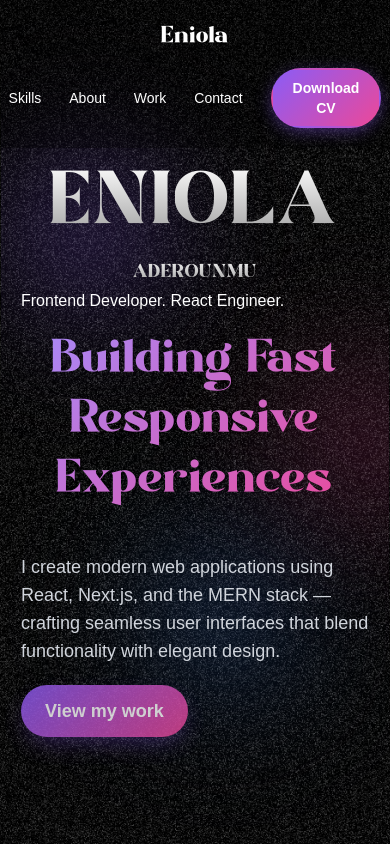
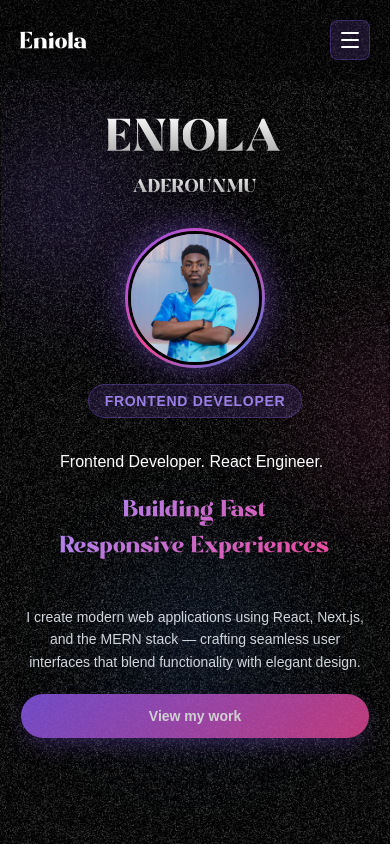
Before and after one commit to Eniola1272/eniola2025, a React (Vite) app: page / in a window 390 px wide. Shown: the top 844 px of the page. Built offline with nearby package versions, Linux system fonts and the light colour scheme; a web font is replaced by a local one.

Commit message:
feat: implement responsive Navbar, Skills section, and global styles with GSAP animations

```diff
--- a/src/components/Hero.jsx
+++ b/src/components/Hero.jsx
@@ -75,6 +75,23 @@ const Hero = () => {
         from: "random",
       },
     });
+    // Animate mobile profile image
+    if (document.querySelector(".hero-profile-wrapper")) {
+      gsap.from(".hero-profile", {
+        scale: 0,
+        opacity: 0,
+        duration: 1.2,
+        delay: 0.3,
+        ease: "back.out(1.7)",
+      });
+      gsap.from(".hero-role-tag", {
+        opacity: 0,
+        y: 20,
+        duration: 0.8,
+        delay: 1,
+        ease: "power2.out",
+      });
+    }
   }, []);
 
   return (
@@ -83,6 +100,19 @@ const Hero = () => {
         <h1 className="title flex flex-col">
           ENIOLA <span className="small-text">ADEROUNMU</span>
         </h1>
+
+        {/* Mobile Profile Image */}
+        <div className="hero-profile-wrapper">
+          <div className="hero-profile">
+            <img
+              src="/eniola.jpg"
+              alt="Eniola Aderounmu"
+              className="hero-profile-img"
+            />
+          </div>
+          <p className="hero-role-tag">Frontend Developer</p>
+        </div>
+
         {/* Glowing Orbs Background */}
         <div className="orb orb-1"></div>
         <div className="orb orb-2"></div>
--- a/src/components/Navbar.jsx
+++ b/src/components/Navbar.jsx
@@ -1,9 +1,17 @@
 import gsap from "gsap";
 import { useGSAP } from "@gsap/react";
+import { useState, useEffect, useRef } from "react";
+import { useMediaQuery } from "react-responsive";
+import { Menu, X } from "lucide-react";
 
 import { navLinks } from "../../constants/index.js";
 
 const Navbar = () => {
+  const [isMenuOpen, setIsMenuOpen] = useState(false);
+  const isMobile = useMediaQuery({ maxWidth: 767 });
+  const menuRef = useRef(null);
+  const hamburgerRef = useRef(null);
+
   useGSAP(() => {
     const navTween = gsap.timeline({
       scrollTrigger: {
@@ -24,6 +32,56 @@ const Navbar = () => {
     );
   });
 
+  // Close mobile menu on route resize to desktop
+  useEffect(() => {
+    if (!isMobile) {
+      setIsMenuOpen(false);
+    }
+  }, [isMobile]);
+
+  // Lock body scroll when menu is open
+  useEffect(() => {
+    if (isMenuOpen) {
+      document.body.style.overflow = "hidden";
+    } else {
+      document.body.style.overflow = "";
+    }
+    return () => {
+      document.body.style.overflow = "";
+    };
+  }, [isMenuOpen]);
+
+  // Animate mobile menu
+  useEffect(() => {
+    if (!menuRef.current) return;
+
+    if (isMenuOpen) {
+      gsap.to(menuRef.current, {
+        clipPath: "circle(150% at top right)",
+        duration: 0.6,
+        ease: "power3.inOut",
+      });
+      gsap.fromTo(
+        ".mobile-nav-link",
+        { y: 40, opacity: 0 },
+        {
+          y: 0,
+          opacity: 1,
+          duration: 0.5,
+          stagger: 0.08,
+          delay: 0.2,
+          ease: "power2.out",
+        }
+      );
+    } else {
+      gsap.to(menuRef.current, {
+        clipPath: "circle(0% at top right)",
+        duration: 0.4,
+        ease: "power2.in",
+      });
+    }
+  }, [isMenuOpen]);
+
   const handleDownloadCV = () => {
     const link = document.createElement("a");
     link.href = "/documents/Resume_CV_ENIOLA_ADEROUNMU.docx";
@@ -33,6 +91,10 @@ const Navbar = () => {
     document.body.removeChild(link);
   };
 
+  const handleNavClick = () => {
+    setIsMenuOpen(false);
+  };
+
   return (
     <nav>
       <div>
@@ -40,7 +102,8 @@ const Navbar = () => {
           <p>Eniola</p>
         </a>
 
-        <ul>
+        {/* Desktop Nav */}
+        <ul className="desktop-nav">
           {navLinks.map((link) => (
             <li key={link.id}>
               <a href={`#${link.id}`}>{link.title}</a>
@@ -52,6 +115,40 @@ const Navbar = () => {
             </button>
           </li>
         </ul>
+
+        {/* Hamburger Button */}
+        <button
+          ref={hamburgerRef}
+          className="hamburger-btn"
+          onClick={() => setIsMenuOpen(!isMenuOpen)}
+          aria-label={isMenuOpen ? "Close menu" : "Open menu"}
+        >
+          {isMenuOpen ? <X size={24} /> : <Menu size={24} />}
+        </button>
+      </div>
+
+      {/* Mobile Menu Overlay */}
+      <div ref={menuRef} className="mobile-menu">
+        <ul>
+          {navLinks.map((link) => (
+            <li key={link.id} className="mobile-nav-link">
+              <a href={`#${link.id}`} onClick={handleNavClick}>
+                {link.title}
+              </a>
+            </li>
+          ))}
+          <li className="mobile-nav-link">
+            <button
+              onClick={() => {
+                handleDownloadCV();
+                handleNavClick();
+              }}
+              className="download-cv-btn"
+            >
+              Download CV
+            </button>
+          </li>
+        </ul>
       </div>
     </nav>
   );
--- a/src/components/Skills.jsx
+++ b/src/components/Skills.jsx
@@ -58,7 +58,7 @@ const Skills = () => {
           <ul>
             {backendSkills.map(({ name, category, experience }) => (
               <li key={name}>
-                <div className="me-28">
+                <div className="md:me-28">
                   <h3>{name}</h3>
                   <p>
                     {category} | {experience}
--- a/src/index.css
+++ b/src/index.css
@@ -67,8 +67,8 @@ body {
   nav {
     @apply fixed z-50 w-full;
 
-    div {
-      @apply flex md:flex-row flex-col md:justify-between items-center gap-5 py-5 lg:px-0 px-5 container mx-auto;
+    & > div {
+      @apply flex flex-row justify-between items-center py-5 lg:px-0 px-5 container mx-auto;
     }
 
     p {
@@ -79,8 +79,51 @@ body {
       @apply cursor-pointer text-nowrap md:text-base text-sm;
     }
 
-    ul {
-      @apply flex-center lg:gap-12 gap-7;
+    /* Desktop nav — hidden on mobile */
+    .desktop-nav {
+      @apply hidden md:flex items-center lg:gap-12 gap-7;
+    }
+
+    /* Hamburger button — visible only on mobile */
+    .hamburger-btn {
+      @apply md:hidden flex items-center justify-center w-10 h-10 rounded-lg cursor-pointer z-[60] relative;
+      background: rgba(139, 92, 246, 0.15);
+      border: 1px solid rgba(139, 92, 246, 0.3);
+      color: white;
+      transition: all 0.3s ease;
+
+      &:hover {
+        background: rgba(139, 92, 246, 0.3);
+        border-color: rgba(139, 92, 246, 0.6);
+      }
+    }
+
+    /* Mobile menu overlay */
+    .mobile-menu {
+      @apply fixed inset-0 z-[55] flex flex-col items-center justify-center md:hidden;
+      background: rgba(0, 0, 0, 0.95);
+      backdrop-filter: blur(20px);
+      -webkit-backdrop-filter: blur(20px);
+      clip-path: circle(0% at top right);
+
+      ul {
+        @apply flex flex-col items-center gap-8;
+      }
+
+      a {
+        @apply text-2xl font-medium text-white/90 transition-all;
+
+        &:hover {
+          background: linear-gradient(135deg, #a78bfa 0%, #ec4899 100%);
+          -webkit-background-clip: text;
+          background-clip: text;
+          color: transparent;
+        }
+      }
+
+      .download-cv-btn {
+        @apply text-lg;
+      }
     }
 
     .download-cv-btn {
@@ -110,7 +153,7 @@ body {
     /* background: linear-gradient(135deg, #02040c 0%, #1a1a2e 50%, #070a12 100%); */
 
     h1 {
-      @apply md:mt-32 mt-40 text-8xl md:text-[20vw] leading-none text-center font-modern-negra relative z-20;
+      @apply md:mt-32 mt-28 text-[15vw] sm:text-8xl md:text-[20vw] leading-none text-center font-modern-negra relative z-20;
     }
 
     /* Glowing Orbs */
@@ -197,26 +240,55 @@ body {
     /* Mobile adjustments */
     @media (max-width: 768px) {
       .tech-icon {
-        width: 50px;
-        height: 50px;
+        width: 40px;
+        height: 40px;
       }
 
       .orb-1,
       .orb-2,
       .orb-3 {
-        width: 250px;
-        height: 250px;
+        width: 200px;
+        height: 200px;
       }
     }
 
+    /* Mobile Profile Image */
+    .hero-profile-wrapper {
+      @apply flex flex-col items-center gap-4 relative z-20 mt-6 md:hidden;
+    }
+
+    .hero-profile {
+      @apply relative;
+      width: 140px;
+      height: 140px;
+      border-radius: 50%;
+      padding: 3px;
+      background: linear-gradient(135deg, #8b5cf6 0%, #ec4899 50%, #3b82f6 100%);
+      box-shadow:
+        0 0 30px rgba(139, 92, 246, 0.4),
+        0 0 60px rgba(139, 92, 246, 0.15);
+    }
+
+    .hero-profile-img {
+      @apply w-full h-full rounded-full object-cover;
+      border: 3px solid #000;
+    }
+
+    .hero-role-tag {
+      @apply text-sm font-semibold tracking-wider uppercase px-4 py-1.5 rounded-full;
+      background: rgba(139, 92, 246, 0.15);
+      border: 1px solid rgba(139, 92, 246, 0.3);
+      color: rgba(167, 139, 250, 0.9);
+    }
+
     .body {
-      @apply container mx-auto absolute left-1/2 -translate-x-1/2 lg:bottom-20 top-auto md:top-[30vh] flex justify-between items-end px-5 z-20;
+      @apply container mx-auto relative md:absolute md:left-1/2 md:-translate-x-1/2 lg:bottom-20 md:top-[30vh] flex justify-between items-end px-5 z-20 mt-8 md:mt-0;
 
       .content {
         @apply flex lg:flex-row flex-col w-full gap-10 justify-between items-center lg:items-end mx-auto;
 
         p:nth-of-type(2) {
-          @apply font-modern-negra text-6xl max-w-xl;
+          @apply font-modern-negra text-3xl sm:text-4xl md:text-6xl max-w-xl;
           background: linear-gradient(135deg, #a78bfa 0%, #ec4899 100%);
           -webkit-background-clip: text;
           background-clip: text;
@@ -228,14 +300,14 @@ body {
         }
 
         .view-projects {
-          @apply space-y-5 text-lg lg:max-w-2xs md:max-w-xs w-full;
+          @apply space-y-5 text-base md:text-lg lg:max-w-2xs md:max-w-xs w-full;
 
           p {
-            @apply text-left text-gray-300;
+            @apply text-center md:text-left text-gray-300 text-sm md:text-base leading-relaxed;
           }
 
           a {
-            @apply font-semibold opacity-80 2xl:text-start text-center transition-all inline-block px-6 py-3 rounded-full;
+            @apply font-semibold opacity-80 text-center transition-all inline-block px-6 py-3 rounded-full w-full md:w-auto text-sm md:text-base;
             background: linear-gradient(135deg, #8b5cf6 0%, #ec4899 100%);
             box-shadow: 0 10px 25px -5px rgba(139, 92, 246, 0.4);
 
@@ -796,7 +868,7 @@ body {
   }
 
   .list {
-    @apply container mx-auto relative z-10 flex md:flex-row flex-col justify-between items-start gap-20 pt-40 2xl:px-0 px-15;
+    @apply container mx-auto relative z-10 flex md:flex-row flex-col justify-between items-start gap-10 md:gap-20 pt-20 md:pt-40 2xl:px-0 px-5 md:px-15;
 
     .popular {
       @apply space-y-8 w-full md:w-fit;
```
